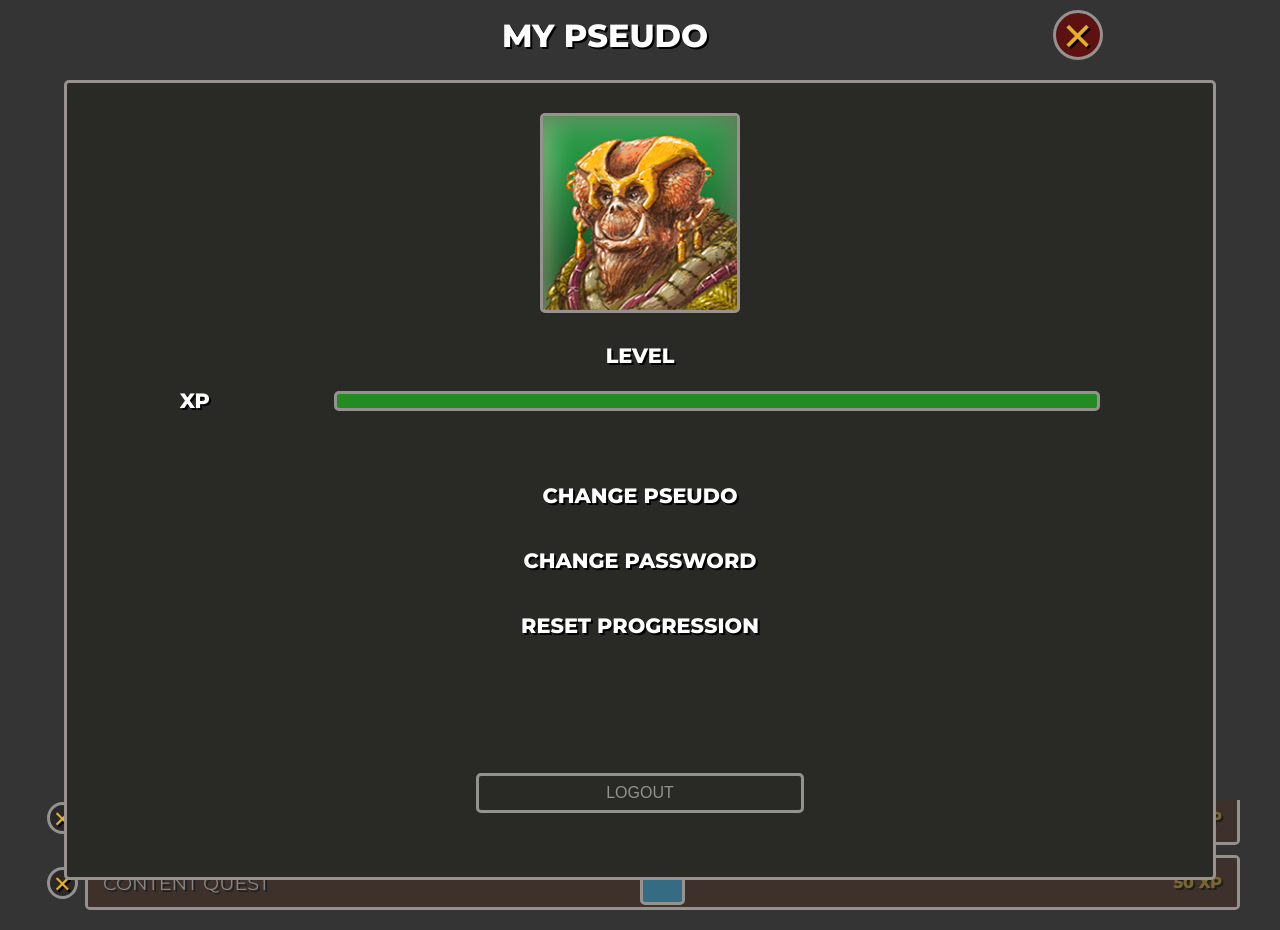
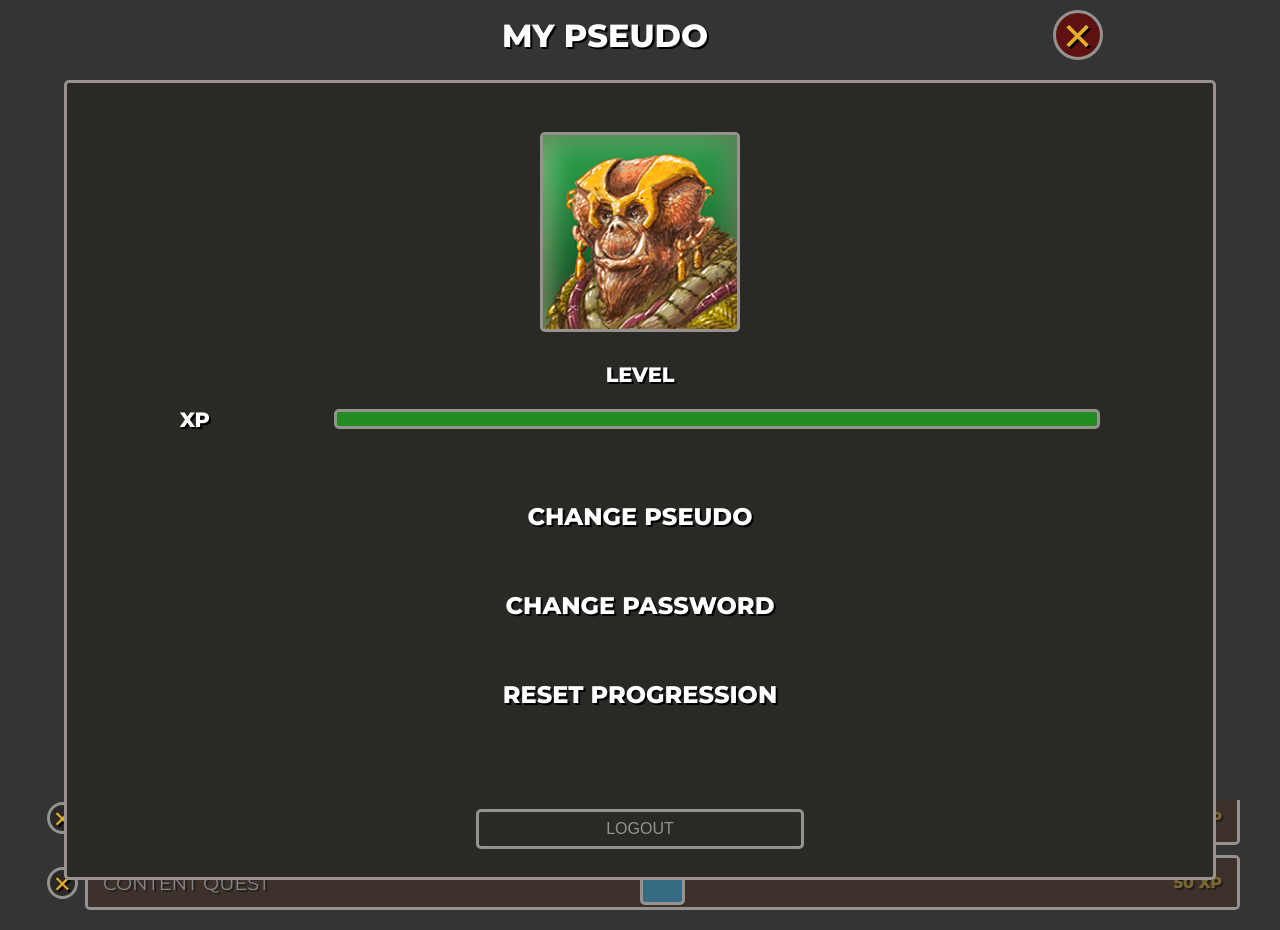
Before and after one commit to 4netit2/quest-list, a PHP site: page /main-page.html in a window 1280 px wide. Run offline with PHP 8.4, Linux system fonts and the light colour scheme; some libraries are stand-ins or nearby versions.

Commit message:
modify menu popup design

```diff
--- a/src/assets/css/style.css
+++ b/src/assets/css/style.css
@@ -613,7 +613,7 @@ button:hover {
     width:90%;
     display: flex;
     flex-direction: column;
-    justify-content:space-around;
+    justify-content:center;
     background: #292a25;
     text-transform: uppercase;
     font-weight: 800;
@@ -659,8 +659,8 @@ button:hover {
 }
 
 .change-user-elements div{
-    margin-bottom:40px;
-    font-size: 1.3em;
+    margin-bottom:60px;
+    font-size: 1.5em;
 }
 
 .lougout-btn {
@@ -672,7 +672,8 @@ button:hover {
     text-transform: uppercase;
     font-size: 1em;
     width: 30%;
-    margin: auto;
+    margin-left: auto;
+    margin-right: auto;
 }
 
 .lougout-btn:hover {
```
